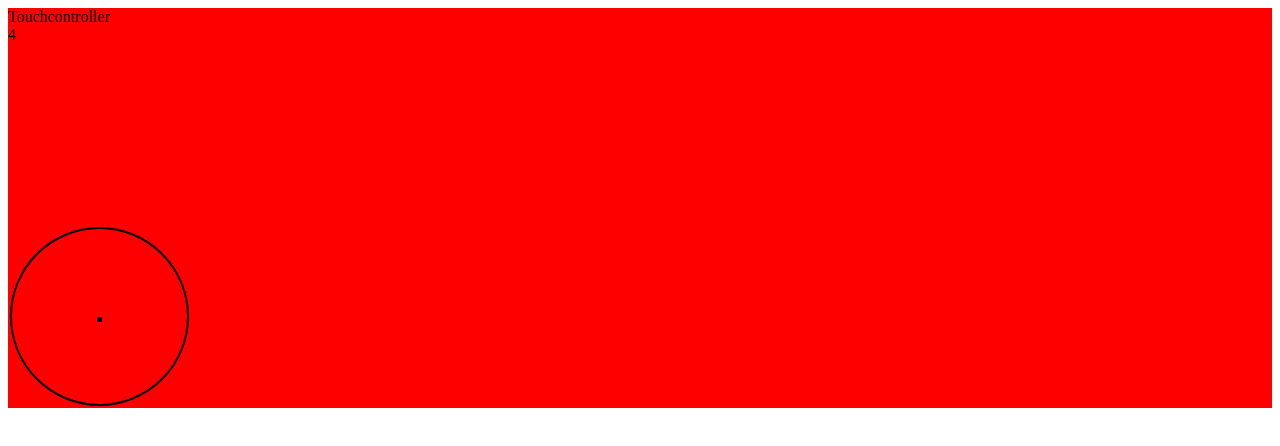
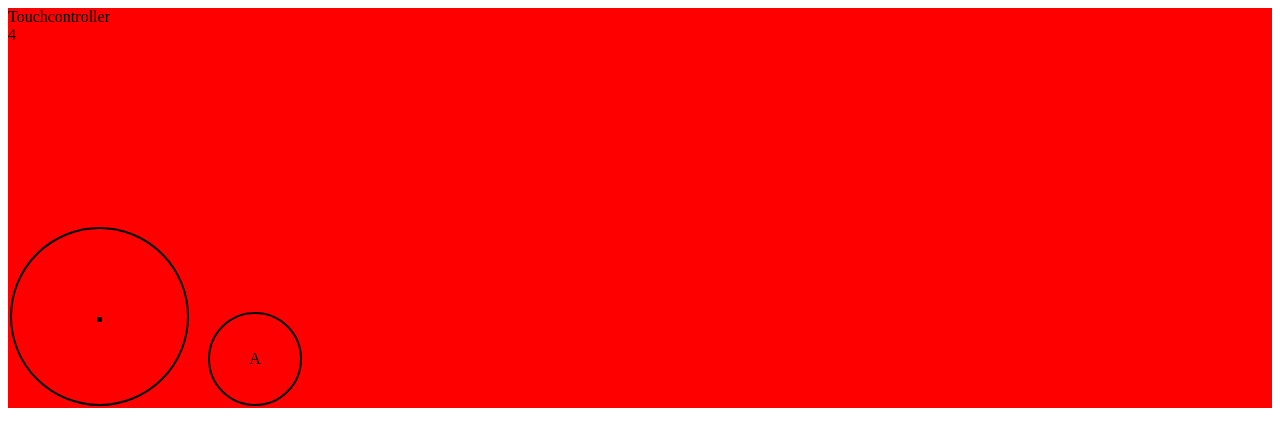
Before and after one commit to justayak/touchController, a plain HTML site: page index.html in a window 1280 px wide. Drawn offline with nearby package versions, Linux system fonts and the light colour scheme.

Commit message:
start btns

```diff
--- a/index.html
+++ b/index.html
@@ -22,7 +22,9 @@
 
     $(function(){
 
-        var t = new TouchController.DStick("touch", {bottom:2, left:2});
+        var t = new TouchController.DPad("touch", {bottom:2, left:2});
+
+        var b = new TouchController.Button("abtn", "A", {bottom:2, left: 200})
 
         setInterval(function(){
             $("#text").html(t.getDirection());
--- a/touchcontroller.js
+++ b/touchcontroller.js
@@ -51,11 +51,16 @@ window.TouchController = function(){
 
     if(isTouchDevice() || true) {
         var diameter = 175;
-        document.write("<style>.touchController { " +
+        var btnDiameter = 90;
+        document.write("<style>.touchController{ " +
             "width:"+diameter+"px;height:"+diameter+"px;border:2px solid black;position:absolute;border-radius:50%;" +
             " } .innerTouchController {" +
-            "width:5px;height:5px;margin-left:auto;margin-right:auto;margin-top:"+(Math.ceil(diameter/2))+"px;background-color:black;" +
-            "}</style>");
+            "width:5px;height:5px;margin-left:auto;margin-right:auto;margin-top:"+(Math.ceil(diameter/2))+
+            "px;background-color:black;}" +
+            ".touchBtn{position:absolute;border:2px solid black;position:absolute;border-radius:50%;" +
+            "width:"+btnDiameter+"px;height:"+btnDiameter+"px;}" +
+            ".touchBtnTxt{text-align:center;line-height:"+btnDiameter+"px;}" +
+            "</style>");
 
         // =============== ANALOG STICK =================
 
@@ -99,7 +104,6 @@ window.TouchController = function(){
             function handleEnd(e) {
                 self.pressed = false;
                 e.preventDefault();
-                self.degree = 10;
             }
 
             function handleMove(e) {
@@ -118,7 +122,6 @@ window.TouchController = function(){
                 var o = getOffsetRect(el);
                 self.x = o.left + Math.ceil(diameter/2);
                 self.y = o.top + Math.ceil(diameter/2);
-
             },100);
         }
 
@@ -132,44 +135,81 @@ window.TouchController = function(){
 
         // =============== D STICK =================
 
-        function DStick(domid, position){
+        function DPad(domid, position){
             AnalogStick.call(this, domid,position);
         }
 
-        DStick.prototype = Object.create(AnalogStick.prototype);
+        DPad.prototype = Object.create(AnalogStick.prototype);
 
-        DStick.UP = 0;
-        DStick.DOWN = 1;
-        DStick.LEFT = 2;
-        DStick.RIGHT = 3;
-        DStick.NONE = 4;
+        DPad.UP = 0;
+        DPad.DOWN = 1;
+        DPad.LEFT = 2;
+        DPad.RIGHT = 3;
+        DPad.NONE = 4;
 
-        DStick.prototype.getDirection = function(){
+        DPad.prototype.getDirection = function(){
             if (this.isPressed()) {
                 var deg = this.getDegree();
                 if (deg < 45 || deg >= 315){
-                    return DStick.LEFT;
+                    return DPad.LEFT;
                 } else if (deg < 315 && deg >= 225) {
-                    return DStick.UP;
+                    return DPad.UP;
                 } else if (deg < 225 && deg >= 135) {
-                    return DStick.RIGHT;
+                    return DPad.RIGHT;
                 } else {
-                    return DStick.DOWN;
+                    return DPad.DOWN;
                 }
             } else {
-                return DStick.NONE;
+                return DPad.NONE;
             }
         };
 
         // =============== BUTTON =================
 
         function Button(domid, name, position) {
+            var el = document.getElementById(domid);
+            var style = "";
+            if (typeof position === "undefined") {
+                position = {};
+            }
+            if ("bottom" in position){
+                style += "bottom:" +position.bottom + "px;";
+            } else if ("top" in position) {
+                style += "top:" +position.top + "px;";
+            }
+            if ("left" in position){
+                style += "left:" +position.left + "px;";
+            } else if ("right" in position) {
+                style += "right:" +position.right + "px;";
+            }
+
+            var id = "touchController" + nextID++;
+            el.innerHTML = '<div style="'+
+                style+
+                '" id="'+ id
+                +'" class="touchBtn"><div class="touchBtnTxt">' + name +'</div></div>';
+
+            var self = this;
+
+            function handleStart(e) {
+                self.pressed = true;
+                e.preventDefault();
+            }
+
+            function handleEnd(e) {
+                self.pressed = false;
+                e.preventDefault();
+            }
+
+            el.addEventListener("touchstart", handleStart, false);
+            el.addEventListener("touchend", handleEnd, false);
+            el.addEventListener("touchcancel", handleEnd, false);
 
         }
 
         return {
             AnalogStick: AnalogStick,
-            DStick: DStick,
+            DPad: DPad,
             Button: Button,
             isTouchDevice: true
         };
```
